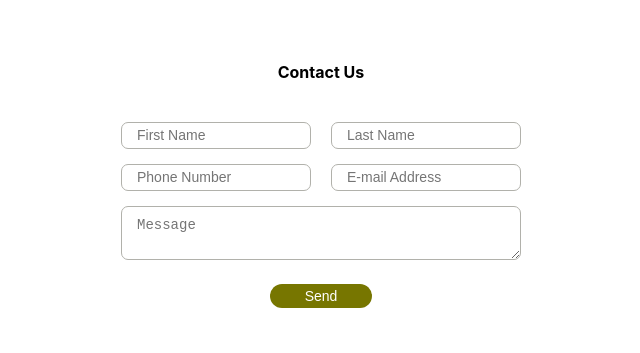
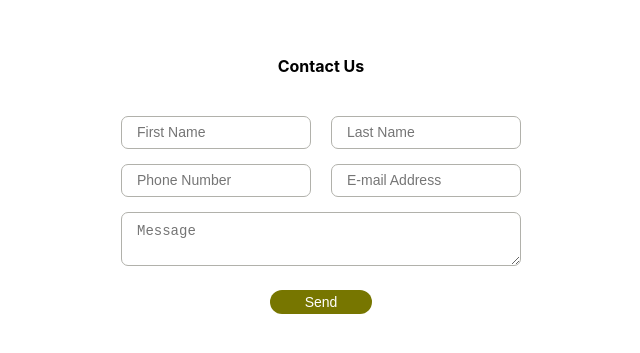
Before and after one commit to Zaibi727/Collection-of-Designs, a React (Create React App) app: page / in a window 1280 px wide. Shown: the part 215-568 px from the top of the page, without its empty margins (319-959 px from the left). Built offline with nearby package versions, Linux system fonts and the light colour scheme.

Commit message:
Update ContactUs.module.css

```diff
--- a/src/components/ContactUsForm/ContactUs.module.css
+++ b/src/components/ContactUsForm/ContactUs.module.css
@@ -42,9 +42,10 @@ button:focus {
     margin-bottom: 20px;
     text-decoration: none;
     font-size: 14px;
+    font-style: normal;
 }
 input{
-    padding: 5px 15px 5px 15px;
+    padding: 8px 15px 8px 15px;
     width: 190px;
     max-width: 100%;
     border-radius: 7px;
@@ -52,6 +53,7 @@ input{
 }
 ::placeholder{
     font-size: 14px;
+    font-style: normal;
 }
 .btn{
     padding: 4px 35px;
```
